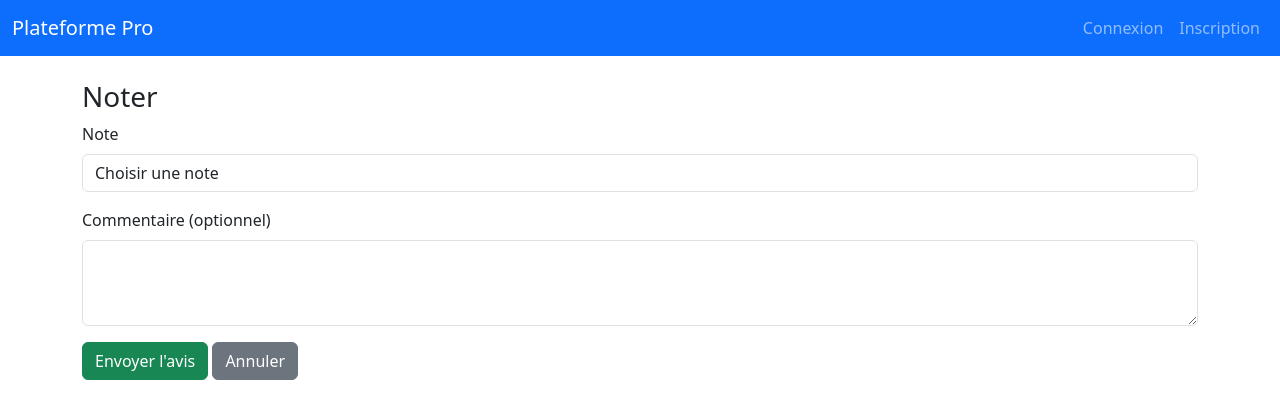
After one commit to Gkconsulting20/prochenous2, a Flask app: template templates/rate.html in a window 1280 px wide. The commit adds this page. Shown: the top 419 px of the page. Run offline with Flask 3, Linux system fonts and the light colour scheme; the template is opened without the code that fills it, so the values that code supplies are empty.

Commit message:
Enhance professional profiles with location and ratings to aid user selection
Add new templates for rating professionals and update the registration form to conditionally display a location field for professionals. Modify the professionals list view to display location and aggregated ratings.

Replit-Commit-Author: Agent
Replit-Commit-Session-Id: b709d55e-3f90-4fa7-8a00-00da69e5da0c
Replit-Commit-Checkpoint-Type: intermediate_checkpoint
Replit-Commit-Screenshot-Url: https://storage.googleapis.com/screenshot-production-us-central1/45f100a9-4968-4922-a9d9-0f294518a69f/b709d55e-3f90-4fa7-8a00-00da69e5da0c/vBShVRy

```diff
--- /dev/null
+++ b/templates/rate.html
@@ -0,0 +1,22 @@
+{% extends "base.html" %}{% block title %}Noter le professionnel{% endblock %}{% block content %}
+<h3>Noter {{ pro.name }}</h3>
+<form method="post">
+    <div class="mb-3">
+        <label class="form-label">Note</label>
+        <select class="form-control" name="note" required>
+            <option value="">Choisir une note</option>
+            <option value="5">⭐⭐⭐⭐⭐ Excellent</option>
+            <option value="4">⭐⭐⭐⭐ Très bien</option>
+            <option value="3">⭐⭐⭐ Bien</option>
+            <option value="2">⭐⭐ Moyen</option>
+            <option value="1">⭐ Mauvais</option>
+        </select>
+    </div>
+    <div class="mb-3">
+        <label class="form-label">Commentaire (optionnel)</label>
+        <textarea class="form-control" name="commentaire" rows="3"></textarea>
+    </div>
+    <button class="btn btn-success" type="submit">Envoyer l'avis</button>
+    <a href="{{ url_for('view_professionals') }}" class="btn btn-secondary">Annuler</a>
+</form>
+{% endblock %}
```
Also changed, not shown: templates/professionals.html (+22 -3 lines), templates/register.html (+11 -3 lines).
